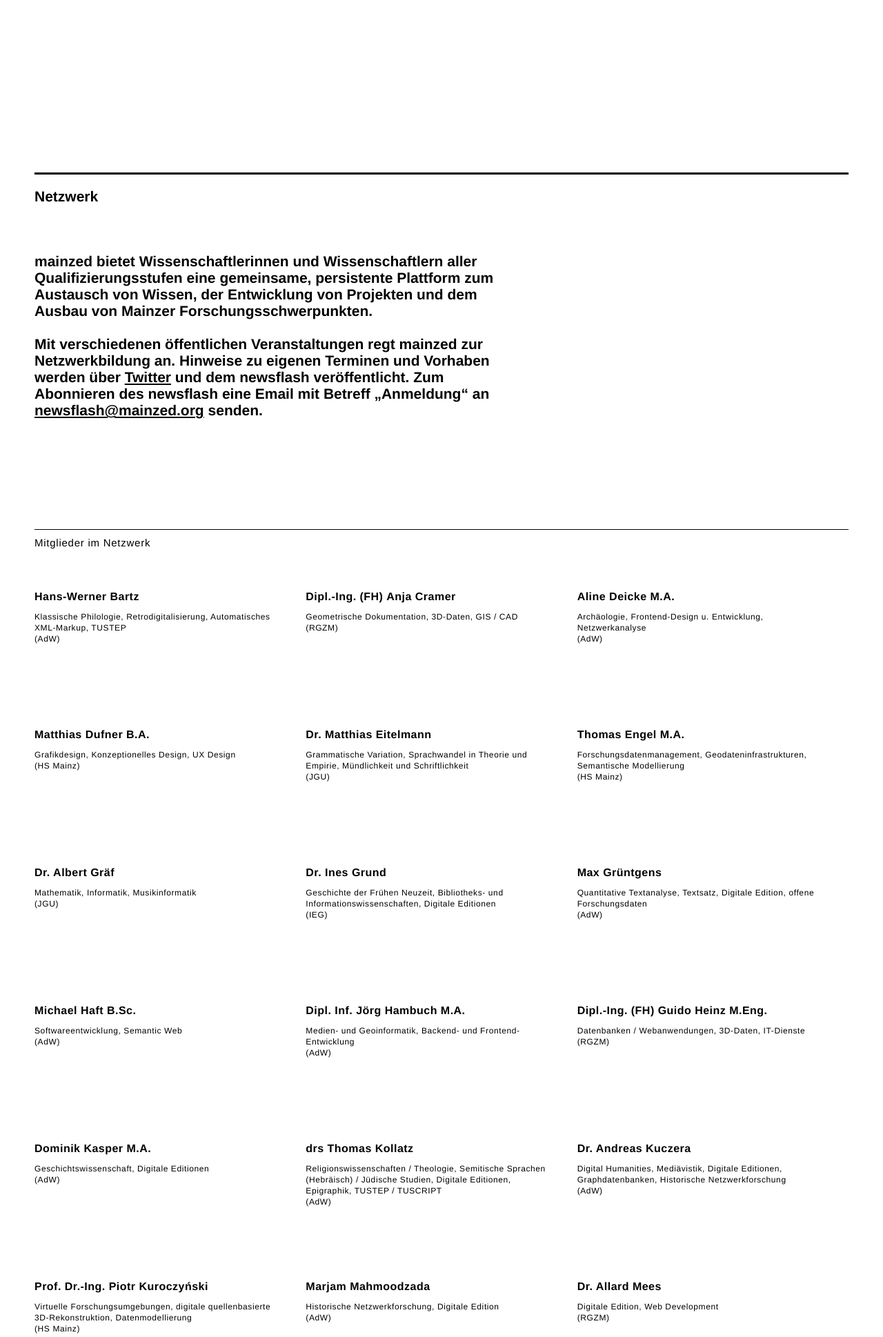
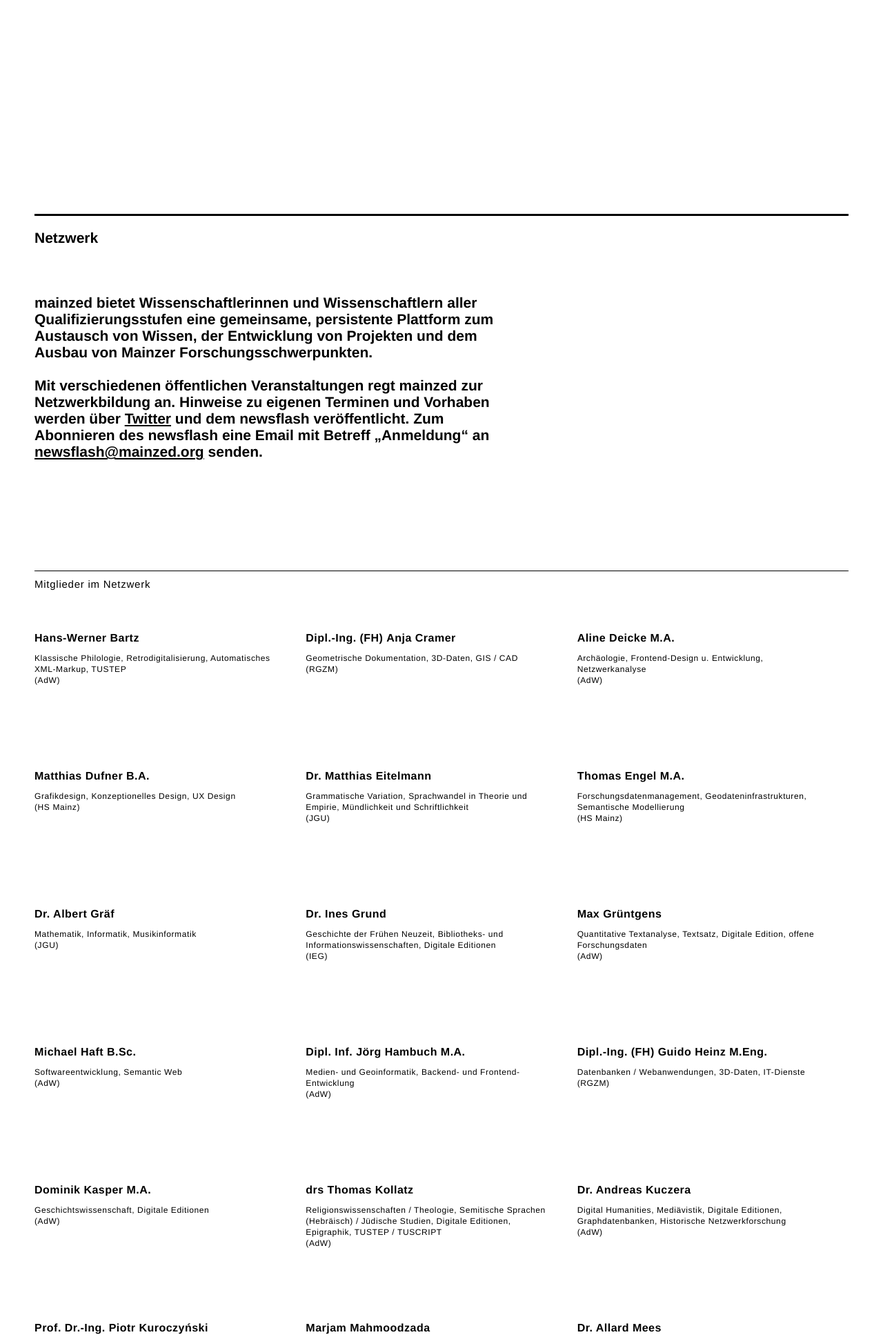
Before and after one commit to mainzed/website, a PHP site: page /de/index.php in a window 1280 px wide. Shown: the part 1851-3789 px from the top of the page at 69% size. Run offline with PHP 8.4, Linux system fonts and the light colour scheme; some libraries are stand-ins or nearby versions.

Commit message:
fixed network section layout

```diff
--- a/index.php
+++ b/index.php
@@ -158,7 +158,7 @@
 			    data-widget-id="658617257451474945">Load Twitter</a>
 		</div>
 
-		<div id="network" class="">
+		<div id="network" class="section">
 	   	<h1><?php echo $lang['networkheader']; ?></h1>
 	    <p class="bigtext clear">
 	  	 	<?php echo $lang['networktext']; ?>
```
